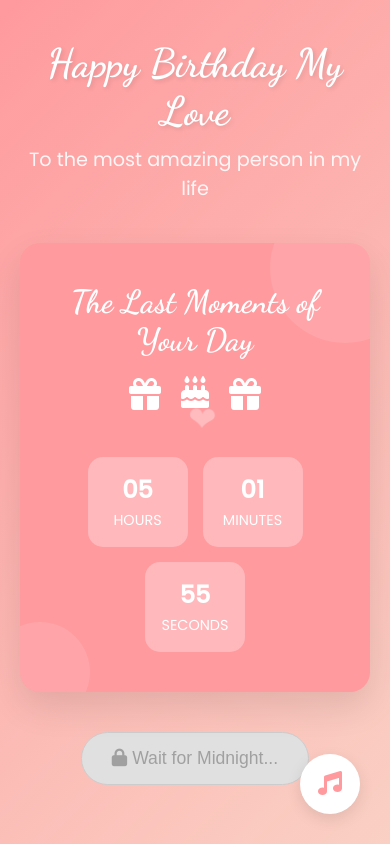
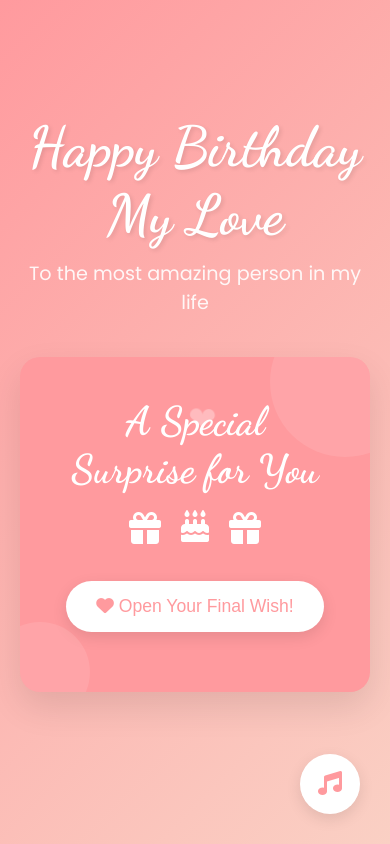
Before and after one commit to Somajitkhatua/birthday, a plain HTML site: page index.html in a window 390 px wide. Drawn offline with Linux system fonts and the light colour scheme.

Commit message:
Update index.html

```diff
--- a/index.html
+++ b/index.html
@@ -7,12 +7,7 @@
     <link href="https://fonts.googleapis.com/css2?family=Dancing+Script:wght@700&family=Poppins:wght@400;500&display=swap" rel="stylesheet">
     <link rel="stylesheet" href="https://cdnjs.cloudflare.com/ajax/libs/font-awesome/6.4.0/css/all.min.css">
     <style>
-        * {
-            margin: 0;
-            padding: 0;
-            box-sizing: border-box;
-        }
-
+        * { margin: 0; padding: 0; box-sizing: border-box; }
         body {
             font-family: 'Poppins', sans-serif;
             min-height: 100vh;
@@ -24,18 +19,8 @@
             padding: 20px;
             overflow-x: hidden;
         }
-
-        .container {
-            width: 100%;
-            max-width: 800px;
-            text-align: center;
-        }
-
-        .header {
-            margin-bottom: 40px;
-            animation: fadeInDown 1s ease;
-        }
-
+        .container { width: 100%; max-width: 800px; text-align: center; }
+        .header { margin-bottom: 40px; animation: fadeInDown 1s ease; }
         .title {
             font-family: 'Dancing Script', cursive;
             font-size: 3.5rem;
@@ -43,14 +28,7 @@
             text-shadow: 2px 2px 4px rgba(0,0,0,0.1);
             margin-bottom: 10px;
         }
-
-        .subtitle {
-            font-size: 1.2rem;
-            color: #fff;
-            font-weight: 400;
-            opacity: 0.9;
-        }
-
+        .subtitle { font-size: 1.2rem; color: #fff; font-weight: 400; opacity: 0.9; }
         .card {
             background: #ff9a9e;
             border-radius: 20px;
@@ -61,29 +39,14 @@
             position: relative;
             overflow: hidden;
         }
-
-        .card::before {
+        .card::before, .card::after {
             content: '';
             position: absolute;
-            top: -50px;
-            right: -50px;
-            width: 150px;
-            height: 150px;
             background: rgba(255,255,255,0.1);
             border-radius: 50%;
         }
-
-        .card::after {
-            content: '';
-            position: absolute;
-            bottom: -30px;
-            left: -30px;
-            width: 100px;
-            height: 100px;
-            background: rgba(255,255,255,0.1);
-            border-radius: 50%;
-        }
-
+        .card::before { top: -50px; right: -50px; width: 150px; height: 150px; }
+        .card::after { bottom: -30px; left: -30px; width: 100px; height: 100px; }
         .card-title {
             font-family: 'Dancing Script', cursive;
             font-size: 2.5rem;
@@ -92,79 +55,16 @@
             position: relative;
             z-index: 1;
         }
-
-        .ribbon-container {
-            display: flex;
-            justify-content: center;
-            margin: 20px 0;
-            position: relative;
-            z-index: 1;
-        }
-
+        .ribbon-container { display: flex; justify-content: center; margin: 20px 0; position: relative; z-index: 1; }
         .ribbon {
             font-size: 2rem;
             color: #fff;
             margin: 0 10px;
             animation: float 3s ease-in-out infinite;
         }
-
-        .ribbon:nth-child(2) {
-            animation-delay: 0.5s;
-        }
-
-        .ribbon:nth-child(3) {
-            animation-delay: 1s;
-        }
-
-        @keyframes float {
-            0%, 100% { transform: translateY(0); }
-            50% { transform: translateY(-10px); }
-        }
-
-        .countdown {
-            display: flex;
-            justify-content: center;
-            gap: 15px;
-            margin-top: 30px;
-            flex-wrap: wrap;
-        }
-
-        .countdown-item {
-            background: rgba(255,255,255,0.3);
-            border-radius: 15px;
-            padding: 20px;
-            min-width: 120px;
-            backdrop-filter: blur(5px);
-            transition: transform 0.3s ease;
-        }
-
-        .countdown-item:hover {
-            transform: translateY(-5px);
-        }
-
-        .countdown-number {
-            font-size: 2rem;
-            font-weight: 700;
-            color: #fff;
-            display: block;
-        }
-
-        .countdown-label {
-            font-size: 0.9rem;
-            color: #fff;
-            text-transform: uppercase;
-            margin-top: 5px;
-        }
-
-        /* Style for the disabled button */
-        .explore-btn:disabled {
-            background-color: #e0e0e0;
-            color: #a0a0a0;
-            cursor: not-allowed;
-            box-shadow: none;
-            border: 1px solid #cccccc;
-        }
-
+        .ribbon:nth-child(2) { animation-delay: 0.5s; }
+        .ribbon:nth-child(3) { animation-delay: 1s; }
+        @keyframes float { 0%,100%{transform:translateY(0);}50%{transform:translateY(-10px);} }
         .explore-btn {
             background: #fff;
             color: #ff9a9e;
@@ -178,12 +78,7 @@
             box-shadow: 0 5px 15px rgba(0,0,0,0.1);
             margin-bottom: 20px;
         }
-
-        .explore-btn:not(:disabled):hover {
-            transform: translateY(-3px);
-            box-shadow: 0 8px 25px rgba(0,0,0,0.15);
-        }
-
+        .explore-btn:hover { transform: translateY(-3px); box-shadow: 0 8px 25px rgba(0,0,0,0.15); }
         .music-btn {
             position: fixed;
             bottom: 30px;
@@ -200,79 +95,13 @@
             transition: all 0.3s ease;
             z-index: 100;
         }
-
-        .music-btn:hover {
-            transform: scale(1.1);
-            box-shadow: 0 8px 25px rgba(0,0,0,0.15);
-        }
-
-        .music-btn.playing {
-            animation: pulse 1.5s infinite;
-        }
-
-        @keyframes pulse {
-            0% { box-shadow: 0 0 0 0 rgba(255, 154, 158, 0.7); }
-            70% { box-shadow: 0 0 0 10px rgba(255, 154, 158, 0); }
-            100% { box-shadow: 0 0 0 0 rgba(255, 154, 158, 0); }
-        }
-
-        @keyframes fadeInDown {
-            from {
-                opacity: 0;
-                transform: translateY(-30px);
-            }
-            to {
-                opacity: 1;
-                transform: translateY(0);
-            }
-        }
-
-        @keyframes fadeInUp {
-            from {
-                opacity: 0;
-                transform: translateY(30px);
-            }
-            to {
-                opacity: 1;
-                transform: translateY(0);
-            }
-        }
-
-        /* Floating hearts */
-        .heart {
-            position: fixed;
-            color: rgba(255, 255, 255, 0.8);
-            animation: floatHeart 6s ease-in-out infinite;
-            z-index: 1;
-            pointer-events: none;
-        }
-
-        @keyframes floatHeart {
-            0%, 100% { transform: translateY(0) rotate(0deg); opacity: 0; }
-            10% { opacity: 1; }
-            90% { opacity: 1; }
-            100% { transform: translateY(-100vh) rotate(720deg); opacity: 0; }
-        }
-
-        /* Responsive */
-        @media (max-width: 768px) {
-            .title {
-                font-size: 2.5rem;
-            }
-
-            .card-title {
-                font-size: 2rem;
-            }
-
-            .countdown-item {
-                min-width: 100px;
-                padding: 15px;
-            }
-
-            .countdown-number {
-                font-size: 1.5rem;
-            }
-        }
+        .music-btn:hover { transform: scale(1.1); box-shadow: 0 8px 25px rgba(0,0,0,0.15); }
+        .music-btn.playing { animation: pulse 1.5s infinite; }
+        @keyframes pulse { 0% { box-shadow: 0 0 0 0 rgba(255,154,158,0.7);} 70%{box-shadow:0 0 0 10px rgba(255,154,158,0);} 100%{box-shadow:0 0 0 0 rgba(255,154,158,0);} }
+        @keyframes fadeInDown { from {opacity:0;transform:translateY(-30px);} to {opacity:1;transform:translateY(0);} }
+        @keyframes fadeInUp { from {opacity:0;transform:translateY(30px);} to {opacity:1;transform:translateY(0);} }
+        .heart { position: fixed; color: rgba(255,255,255,0.8); animation: floatHeart 6s ease-in-out infinite; z-index:1; pointer-events:none; }
+        @keyframes floatHeart { 0%,100%{transform:translateY(0) rotate(0deg); opacity:0;}10%{opacity:1;}90%{opacity:1;}100%{transform:translateY(-100vh) rotate(720deg);opacity:0;} }
     </style>
 </head>
 <body>
@@ -283,33 +112,18 @@
         </header>
 
         <div class="card">
-            <h2 class="card-title">The Last Moments of Your Day</h2>
+            <h2 class="card-title">A Special Surprise for You</h2>
             <div class="ribbon-container">
                 <span class="ribbon"><i class="fas fa-gift"></i></span>
                 <span class="ribbon"><i class="fas fa-birthday-cake"></i></span>
                 <span class="ribbon"><i class="fas fa-gift"></i></span>
             </div>
 
-            <div class="countdown">
-                <div class="countdown-item">
-                    <span class="countdown-number" id="hours">00</span>
-                    <span class="countdown-label">Hours</span>
-                </div>
-                <div class="countdown-item">
-                    <span class="countdown-number" id="minutes">00</span>
-                    <span class="countdown-label">Minutes</span>
-                </div>
-                <div class="countdown-item">
-                    <span class="countdown-number" id="seconds">00</span>
-                    <span class="countdown-label">Seconds</span>
-                </div>
-            </div>
+            <!-- Button clickable immediately -->
+            <button class="explore-btn" id="revealBtn">
+                <i class="fas fa-heart"></i> Open Your Final Wish!
+            </button>
         </div>
-
-        <!-- The button is now disabled by default and has an ID -->
-        <button class="explore-btn" id="revealBtn" disabled>
-            <i class="fas fa-lock"></i> <span id="btnText">Wait for Midnight...</span>
-        </button>
     </div>
 
     <button class="music-btn" id="musicBtn">
@@ -317,79 +131,27 @@
     </button>
 
     <script>
-        // Get the button and its text span element
+        // Open memories page when button is clicked
         const revealBtn = document.getElementById('revealBtn');
-        const btnText = document.getElementById('btnText');
+        revealBtn.addEventListener('click', () => {
+            window.location.href = "fir.html";
+        });
 
-        // Countdown Timer
-        function updateCountdown() {
-            // --- MODIFIED: Calculate the time for the next midnight ---
-            const now = new Date();
-            const midnight = new Date();
-            midnight.setHours(24, 0, 0, 0); // Set to 24:00:00 of the current day
-
-            const distance = midnight - now;
-
-            // --- MODIFIED: When the countdown is finished ---
-            if (distance < 0) {
-                // Stop the countdown display
-                document.getElementById('hours').innerText = '00';
-                document.getElementById('minutes').innerText = '00';
-                document.getElementById('seconds').innerText = '00';
-
-                // Enable the button and change its text
-                revealBtn.disabled = false;
-                btnText.innerText = "Open Your Final Wish!";
-                revealBtn.innerHTML = '<i class="fas fa-heart"></i> ' + btnText.innerText;
-
-                // Stop the function from running again
-                return;
-            }
-
-            // Calculate hours, minutes, seconds
-            const hours = Math.floor((distance % (1000 * 60 * 60 * 24)) / (1000 * 60 * 60));
-            const minutes = Math.floor((distance % (1000 * 60 * 60)) / (1000 * 60));
-            const seconds = Math.floor((distance % (1000 * 60)) / 1000);
-
-            // Update the countdown display
-            document.getElementById('hours').innerText = String(hours).padStart(2, '0');
-            document.getElementById('minutes').innerText = String(minutes).padStart(2, '0');
-            document.getElementById('seconds').innerText = String(seconds).padStart(2, '0');
-        }
-
-        // This function now opens the page when the button is clicked
-        function openMemoriesPage() {
-            // Only open if the button is not disabled
-            if (!revealBtn.disabled) {
-                window.location.href = "fir.html";
-            }
-        }
-
-        // Add the click listener to the button
-        revealBtn.addEventListener('click', openMemoriesPage);
-
-        // Start the countdown
-        setInterval(updateCountdown, 1000);
-        updateCountdown();
-
-        // Music button toggle (no changes here)
+        // Music button toggle
         const musicBtn = document.getElementById('musicBtn');
         let musicPlaying = false;
-
-        musicBtn.addEventListener('click', function() {
+        musicBtn.addEventListener('click', () => {
             musicPlaying = !musicPlaying;
-            if (musicPlaying) {
+            if(musicPlaying){
                 musicBtn.classList.add('playing');
                 musicBtn.innerHTML = '<i class="fas fa-pause"></i>';
-                console.log('Music playing...');
             } else {
                 musicBtn.classList.remove('playing');
                 musicBtn.innerHTML = '<i class="fas fa-music"></i>';
-                console.log('Music paused');
             }
         });
 
-        // Create floating hearts (no changes here)
+        // Floating hearts
         function createHeart() {
             const heart = document.createElement('div');
             heart.className = 'heart';
@@ -398,14 +160,9 @@
             heart.style.animationDelay = Math.random() * 5 + 's';
             heart.style.fontSize = Math.random() * 20 + 20 + 'px';
             document.body.appendChild(heart);
-
-            setTimeout(() => {
-                heart.remove();
-            }, 6000);
+            setTimeout(() => heart.remove(), 6000);
         }
-
         setInterval(createHeart, 3000);
-
     </script>
 </body>
 </html>
```
